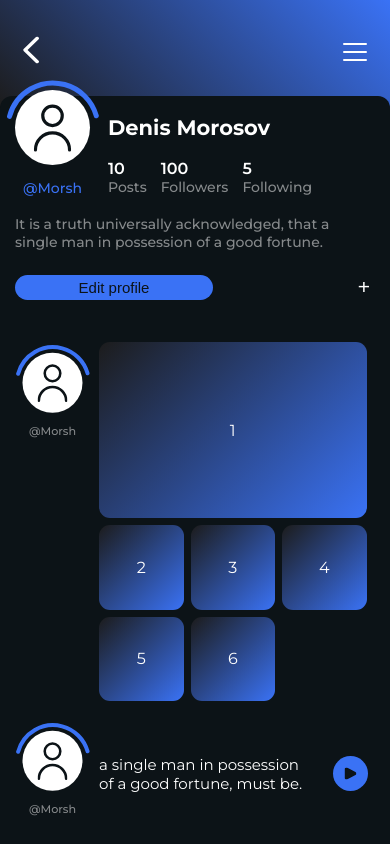
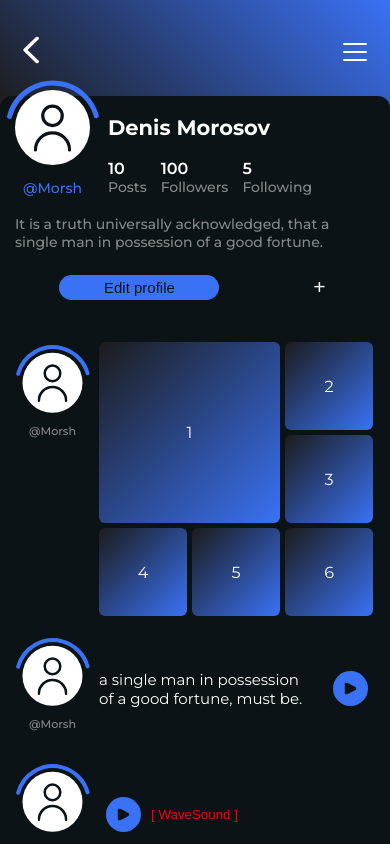
Before and after one commit to AlexandrNesterovSe7en/pet, a Next.js app: page / in a window 390 px wide. Built offline with nearby package versions, Linux system fonts and the light colour scheme.

Commit message:
доработка верстки

```diff
--- a/src/_2pages/UserProfile/ui/UserProfile.module.css
+++ b/src/_2pages/UserProfile/ui/UserProfile.module.css
@@ -167,9 +167,9 @@
 }
 
 .edit_profile {
+    display: flex;
     padding-top: 19px;
-    display: flex;
-    justify-content: space-between;
+    justify-content: space-around;
     align-items: center;
     margin-bottom: 38px;
 }
@@ -179,7 +179,7 @@
     font-size: 15px;
     font-weight: 500;
     background-color: #3A72F5;
-    width: 198px;
+    width: 160px;
     height: 25px;
     border-radius: 13px;
 }
@@ -218,11 +218,11 @@
     display: grid;
     grid-template-columns: repeat(3, clamp(5.5rem, 25.556vw - 1.368rem, 11.25rem));
     grid-auto-rows: clamp(5.5rem, 25.556vw - 1.368rem, 11.25rem);
-    grid-gap: 10px;
+    grid-gap: 5px;
 }
 
 .posts1 div {
-    border-radius: 22px;
+    border-radius: 6px;
     display: flex;
     justify-content: center;
     align-items: center;
@@ -236,7 +236,11 @@
     grid-row-end: 3;
 }
 
-@media screen and (max-width: 410px) {
+@media screen and (max-width: 380px) {
+    .edit_profile {
+        justify-content: space-between;
+    }
+
     .item1 {
         grid-column-start: 1;
         grid-column-end: 4;
@@ -245,11 +249,10 @@
     }
 
     .posts1 div {
-        border-radius: 11px;
+        border-radius: 6px;
     }
 
     .posts1 {
-        grid-gap: 7px;
         grid-template-columns: repeat(3, clamp(3.75rem, 35vw - 3.25rem, 5.5rem));
         grid-auto-rows: clamp(3.75rem, 35vw - 3.25rem, 5.5rem);
     }
```
